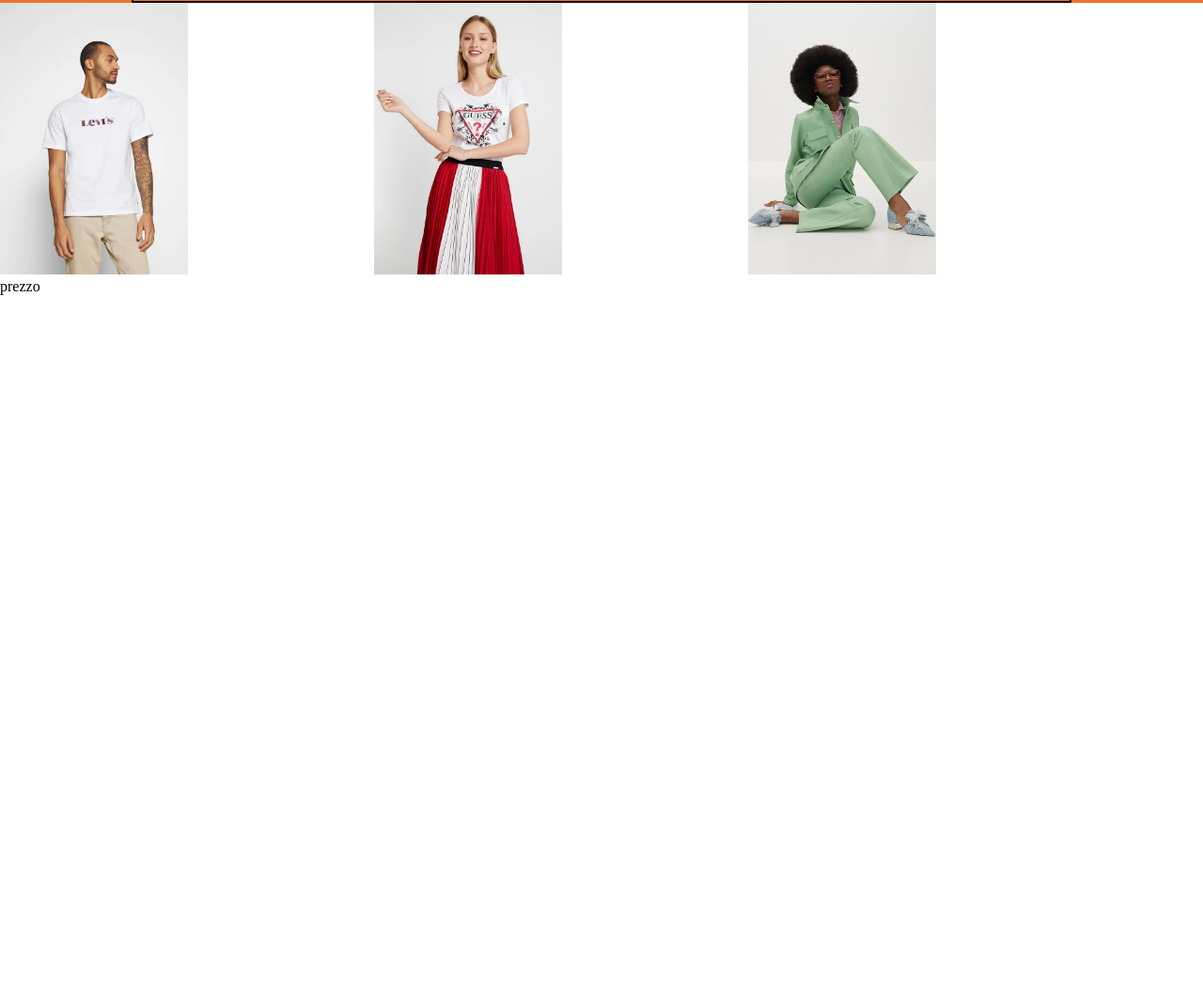
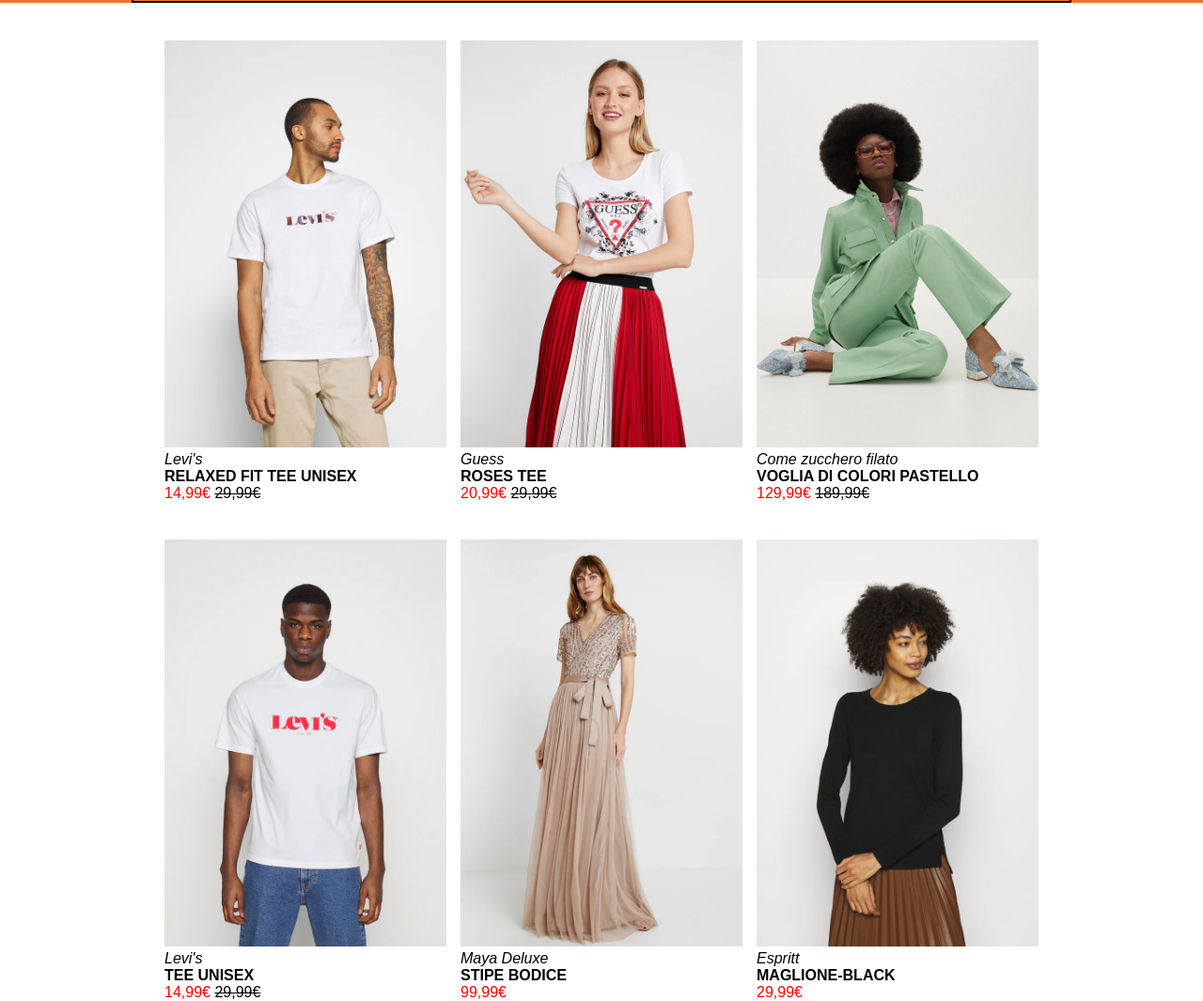
Before and after one commit to rpalanga/html-css-boolando, a plain HTML site: page index.html in a window 1280 px wide. Shown: the part 43-1108 px from the top of the page at 94% size. Before the commit the page ends 800 px from the top, so only its background shows below. Drawn offline with Linux system fonts and the light colour scheme.

Commit message:
struttura main completata

```diff
--- a/css/style.css
+++ b/css/style.css
@@ -6,6 +6,9 @@
 
 /* regola di reset */
 
+body{
+    font-family: sans-serif;
+}
 .row{
     display: flex;
     /* prova*/
@@ -46,7 +49,13 @@
 /* inzio main */
 
 main .showcase .row {
-    gap: 33%;
+    gap: 15px;
+    justify-content: space-around;
+
+    margin-left: auto;
+    margin-right: auto;
+
+    padding-top: 40px;
 
 }
 
@@ -55,6 +64,18 @@
 
 .sizing img{
 
-    max-width: 200px;
+    max-width: 300px;
 
 }
+
+.showcase .container-images .ob-3 .Price {
+
+    color: red;
+
+}
+.showcase .container-images .ob-3 .ex-Price{
+    text-decoration: line-through;
+}
+
+
+/* fine parte main */
--- a/index.html
+++ b/index.html
@@ -35,30 +35,80 @@
 
 
     <main>
-        <div class="showcase row">
+        <section class="showcase row">
 
             <div class="container-images sizing row">
                 <div class="img-1 ">
                     <img src="img/1.webp" alt="Maglietta Levis">
-                    <p>prezzo</p>
+                    <p class="pd-description ob-1"><em>Levi's</em></p>
+                    <p class="pd-description ob-2"><strong>RELAXED FIT TEE UNISEX</strong></p>
+                    <p class="pd-description ob-3"><span class="Price">14,99€</span> <span class="ex-Price">29,99€</span></p>
+
 
                 </div>
                 <div class="img-2 sizing">
 
                     <img src="img/2.webp" alt="Maglietta Guess">
+                    <p class="pd-description ob-1"><em>Guess</em></p>
+                    <p class="pd-description ob-2"><strong>ROSES TEE</strong></p>
+                    <p class="pd-description ob-3"><span class="Price">20,99€</span> <span class="ex-Price">29,99€</span></p>
 
                 </div>
                 <div class="img-3 sizing">
                     <img src="img/3.webp" alt="Tailleur">
+                    <p class="pd-description ob-1"><em>Come zucchero filato</em></p>
+                    <p class="pd-description ob-2"><strong>VOGLIA DI COLORI PASTELLO</strong></p>
+                    <p class="pd-description ob-3"><span class="Price">129,99€</span> <span class="ex-Price">189,99€</span></p>
 
                 </div>
 
             </div>
 
-        </div>
+        </section>
+
+        <section class="showcase row">
+
+            <div class="container-images sizing row">
+                <div class="img-1 ">
+                    <img src="img/4.webp" alt="Maglietta Levis">
+                    <p class="pd-description ob-1"><em>Levi's</em></p>
+                    <p class="pd-description ob-2"><strong>TEE UNISEX</strong></p>
+                    <p class="pd-description ob-3"><span class="Price">14,99€</span> <span class="ex-Price">29,99€</span></p>
+
+
+
+                </div>
+                <div class="img-2 sizing">
+
+                    <img src="img/5.webp" alt="Maglietta Guess">
+                    <p class="pd-description ob-1"><em>Maya Deluxe</em></p>
+                    <p class="pd-description ob-2"><strong>STIPE BODICE</strong></p>
+                    <p class="pd-description ob-3"><span class="Price">99,99€</span>
+
+                </div>
+                <div class="img-3 sizing">
+                    <img src="img/6.webp" alt="Tailleur">
+                    <p class="pd-description ob-1"><em>Espritt</em></p>
+                    <p class="pd-description ob-2"><strong>MAGLIONE-BLACK</strong></p>
+                    <p class="pd-description ob-3"><span class="Price">29,99€</span>
+
+                </div>
+
+            </div>
+
+        </section>
 
     </main>
     <footer>
+        <section class="footer-section">
+            <div class="footer-data">
+
+
+            </div>
+
+
+
+        </section>
 
     </footer>
 
```
